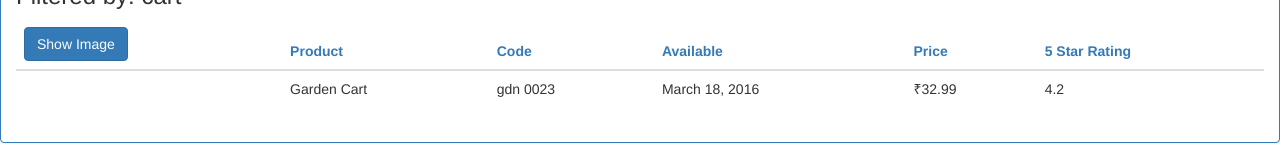
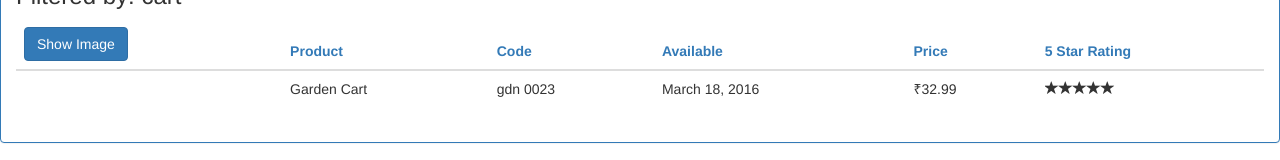
Before and after one commit to ShashankDhasal/Learn-Angular, an Angular app: page / in a window 1280 px wide. Shown: the part 204-364 px from the top of the page. Built offline with nearby package versions, Linux system fonts and the light colour scheme.

Commit message:
nested component and input properties

```diff
--- a/src/app/app.module.ts
+++ b/src/app/app.module.ts
@@ -5,12 +5,14 @@
 import { AppComponent } from './app.component';
 import { ProductListComponent } from './products/product-list.component';
 import { ConvertToSpacesPipe } from './shared/convert-to-spaces.pipes';
+import { StarComponent } from './shared/star.component';
 
 @NgModule({
   declarations: [
     AppComponent,
     ProductListComponent,
-    ConvertToSpacesPipe
+    ConvertToSpacesPipe,
+    StarComponent
   ],
   imports: [
     BrowserModule,
--- a/src/app/products/product-list.component.html
+++ b/src/app/products/product-list.component.html
@@ -47,7 +47,11 @@
                         <td>{{product.productCode | lowercase | convertToSpaces: '-' }}</td>
                         <td>{{product.releaseDate}}</td>
                         <td>{{product.price | currency: 'INR':true:'1.2-2'}}</td>
-                        <td>{{product.starRating}}</td>
+                        <td>
+                            <pm-star [rating]='product.starRating'>
+
+                            </pm-star>
+                        </td>
                     </tr>
                 </tbody>
             </table>
--- /dev/null
+++ b/src/app/shared/star.component.ts
@@ -0,0 +1,16 @@
+import { Component,OnChanges, Input } from "@angular/core";
+
+@Component({
+    selector: 'pm-star',
+    templateUrl: './star.component.html',
+    styleUrls: ['./star.component.css']
+})
+export class StarComponent implements OnChanges{
+
+    @Input()rating: number;
+    starWidth: number;
+
+    ngOnChanges(): void {
+        this.starWidth = this.rating * 86/5;
+    }
+}
```
